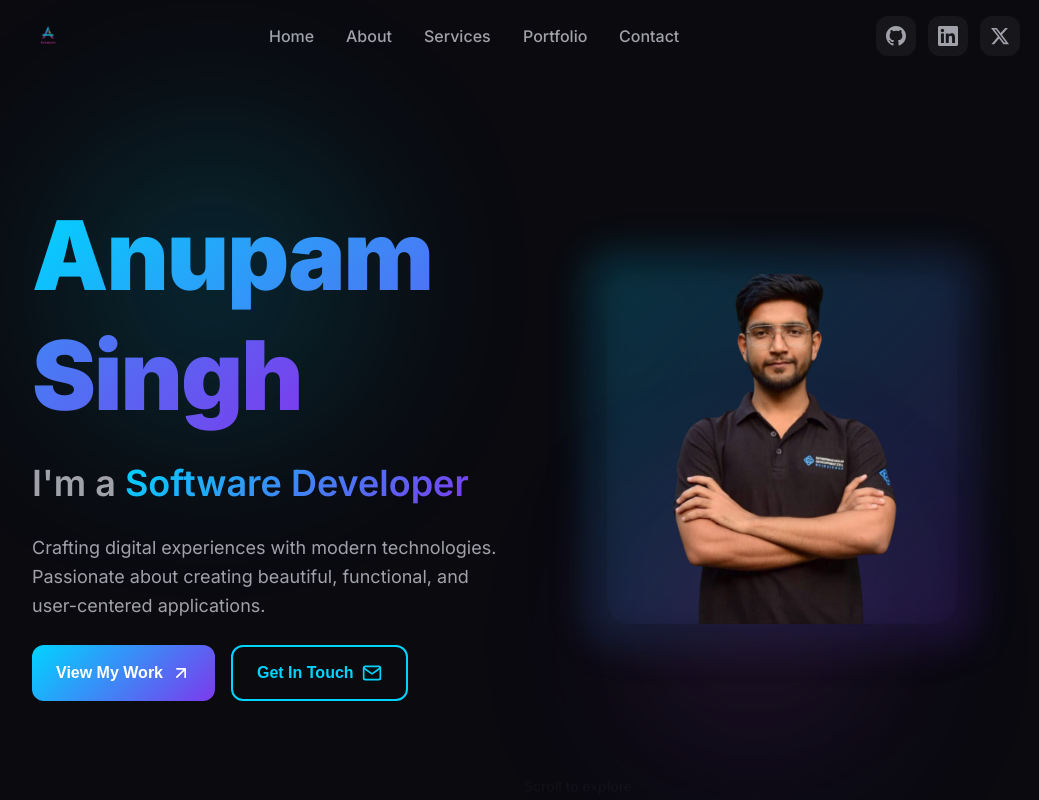
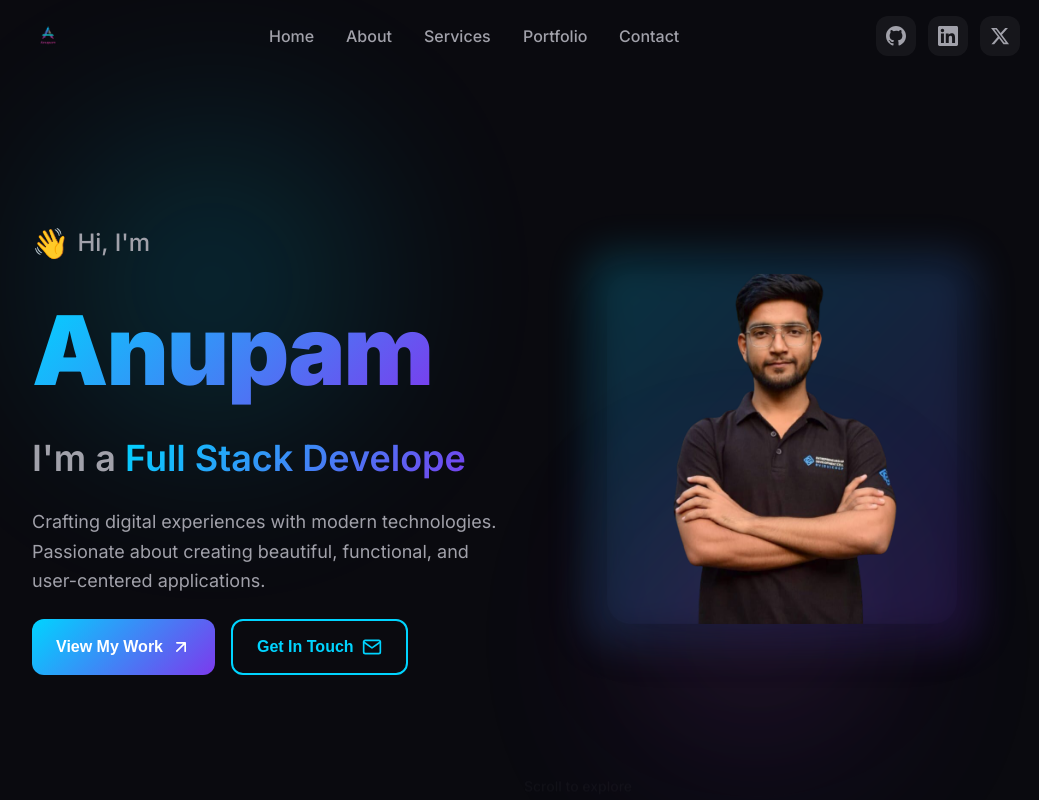
Before and after one commit to Anupam4058/Animated-Portfolio, a React (Vite) app: page / in a window 1280 px wide. Shown: the top 800 px of the page, without its empty margins (116-1155 px from the left). Built offline with nearby package versions, Linux system fonts and the light colour scheme.

Commit message:
Updated some features

```diff
--- a/src/app.scss
+++ b/src/app.scss
@@ -327,22 +327,28 @@ section {
   transition: all 0.3s cubic-bezier(0.4, 0, 0.2, 1);
 }
 
-// Ensure cursor is always visible
-* {
-  cursor: auto !important;
-}
-
 // Theme transition
 .theme-transitioning * {
   transition: background-color 0.3s ease, color 0.3s ease, border-color 0.3s ease !important;
 }
 
 // Specific cursor styles for interactive elements
-button, a, input, select, textarea, [role="button"] {
+button,
+a,
+input[type="button"],
+input[type="submit"],
+input[type="reset"],
+select,
+[role="button"],
+[onClick],
+.clickable {
   cursor: pointer !important;
 }
 
-input, textarea {
+input[type="text"],
+input[type="email"],
+input[type="password"],
+textarea {
   cursor: text !important;
 }
 
--- a/src/components/about/About.jsx
+++ b/src/components/about/About.jsx
@@ -34,6 +34,11 @@ const About = () => {
   const [activeTab, setActiveTab] = useState('story');
 
   const timeline = [
+    {
+      year: "2025",
+      title: "AI-Powered Software Development",
+      description: "Building generative AI and AI-powered software solutions by combining full-stack development expertise with modern LLM technologies and various language models."
+    },
     {
       year: "2024",
       title: "Full-Stack Development",
--- a/src/components/hero/Hero.jsx
+++ b/src/components/hero/Hero.jsx
@@ -89,18 +89,56 @@ const floatingVariants = {
 };
 const Hero = () => {
   const [currentRole, setCurrentRole] = useState(0);
+  const [displayText, setDisplayText] = useState('');
+  const [isDeleting, setIsDeleting] = useState(false);
+
   const roles = [
-    "Software Developer",
-    "UI/UX Designer",
+    "Full Stack Developer",
+    "AI & ML enthusiast",
   ];
 
-  // Auto-rotate roles
+  // Function to determine if we should use "a" or "an"
+  const getArticle = (role) => {
+    const firstWord = role.split(' ')[0].toLowerCase();
+    const vowels = ['a', 'e', 'i', 'o', 'u'];
+    // Check if the first letter is a vowel or if it's "AI" (sounds like "ay-eye")
+    if (vowels.includes(firstWord[0]) || firstWord === 'ai') {
+      return 'an';
+    }
+    return 'a';
+  };
+
+  // Typing and erasing animation
   useEffect(() => {
-    const interval = setInterval(() => {
-      setCurrentRole((prev) => (prev + 1) % roles.length);
-    }, 3000);
-    return () => clearInterval(interval);
-  }, [roles.length]);
+    const currentText = roles[currentRole];
+    const typingSpeed = 100; // milliseconds per character
+    const erasingSpeed = 50;
+    const pauseTime = 2000; // pause before erasing
+
+    const handleTyping = () => {
+      if (!isDeleting && displayText.length < currentText.length) {
+        // Typing
+        setDisplayText(currentText.substring(0, displayText.length + 1));
+      } else if (!isDeleting && displayText.length === currentText.length) {
+        // Pause before erasing
+        setTimeout(() => setIsDeleting(true), pauseTime);
+      } else if (isDeleting && displayText.length > 0) {
+        // Erasing
+        setDisplayText(currentText.substring(0, displayText.length - 1));
+      } else if (isDeleting && displayText.length === 0) {
+        // Move to next role
+        setIsDeleting(false);
+        setCurrentRole((prev) => (prev + 1) % roles.length);
+      }
+    };
+
+    const timeout = setTimeout(
+      handleTyping,
+      isDeleting ? erasingSpeed : typingSpeed
+    );
+
+    return () => clearTimeout(timeout);
+  }, [displayText, isDeleting, currentRole, roles]);
 
   const scrollToSection = (sectionId) => {
     const section = document.getElementById(sectionId);
@@ -130,35 +168,29 @@ const Hero = () => {
             className="hero-text"
             variants={textVariants}
           >
-            {/* <motion.div
+            <motion.div
               className="greeting"
               variants={textVariants}
             >
-              <span className="wave">👋</span> Hello, I&apos;m
-            </motion.div> */}
+              <span className="wave">👋</span> Hi, I&apos;m
+            </motion.div>
 
             <motion.h2
               className="hero-name"
               variants={textVariants}
             >
-              <span className="text-gradient">Anupam Singh</span>
+              <span className="text-gradient">Anupam</span>
             </motion.h2>
 
             <motion.div
               className="role-container"
               variants={textVariants}
             >
-              <span className="role-prefix">I&apos;m a </span>
-              <motion.span
-                className="role-text text-gradient"
-                key={currentRole}
-                initial={{ opacity: 0, y: 20 }}
-                animate={{ opacity: 1, y: 0 }}
-                exit={{ opacity: 0, y: -20 }}
-                transition={{ duration: 0.5 }}
-              >
-                {roles[currentRole]}
-              </motion.span>
+              <span className="role-prefix">I&apos;m {getArticle(roles[currentRole])} </span>
+              <span className="role-text text-gradient">
+                {displayText}
+                <span className="typing-cursor">|</span>
+              </span>
             </motion.div>
 
             <motion.p
--- a/src/components/hero/hero.scss
+++ b/src/components/hero/hero.scss
@@ -100,7 +100,7 @@
     }
 
     .greeting {
-      font-size: $text-lg;
+      font-size: $text-2xl;
       color: var(--text-secondary);
       font-weight: $font-medium;
       display: flex;
@@ -108,7 +108,7 @@
       gap: $space-2;
 
       .wave {
-        font-size: $text-xl;
+        font-size: $text-3xl;
         animation: wave 2s ease-in-out infinite;
       }
     }
@@ -136,6 +136,12 @@
 
         @include mobile {
           min-width: auto;
+        }
+
+        .typing-cursor {
+          display: inline-block;
+          margin-left: 2px;
+          animation: blink 1s step-end infinite;
         }
       }
     }
@@ -358,6 +364,15 @@
   }
 }
 
+@keyframes blink {
+  0%, 50% {
+    opacity: 1;
+  }
+  51%, 100% {
+    opacity: 0;
+  }
+}
+
 // ========================================
 // RESPONSIVE ADJUSTMENTS
 // ========================================
```
